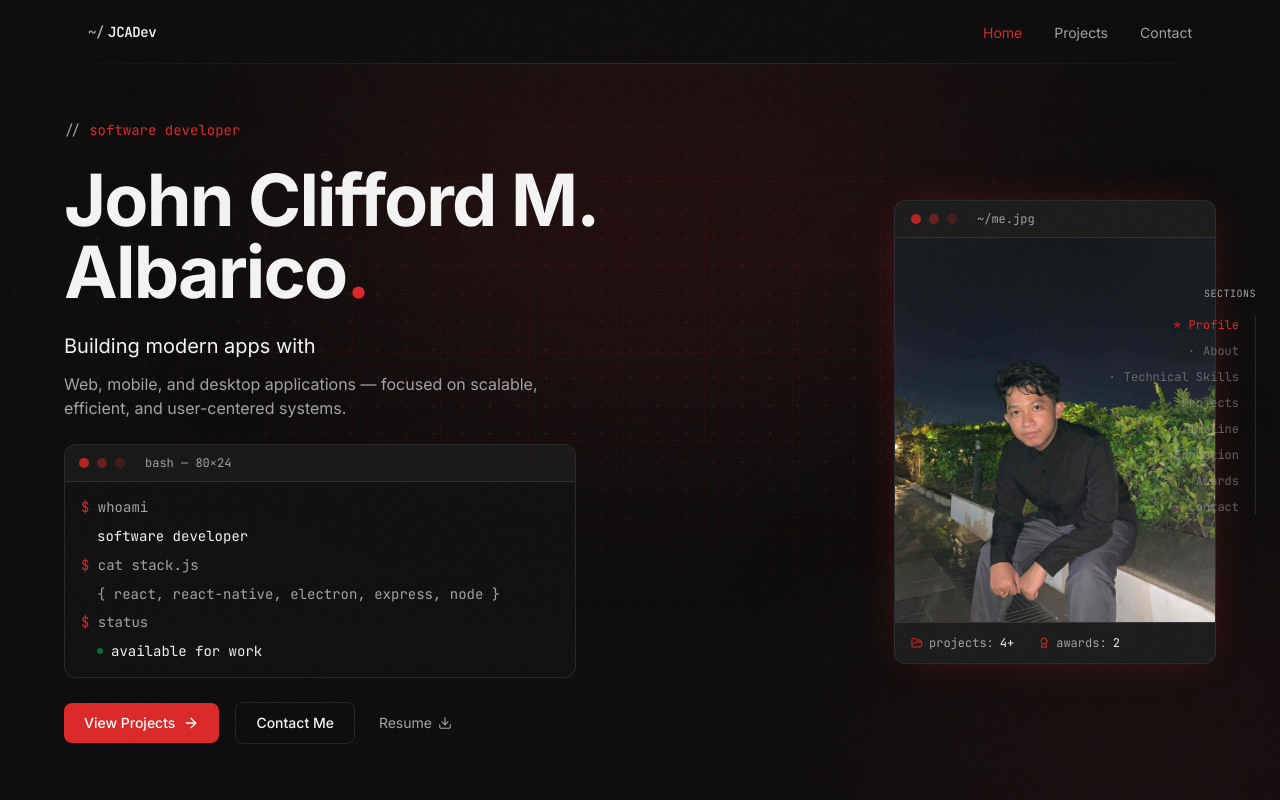
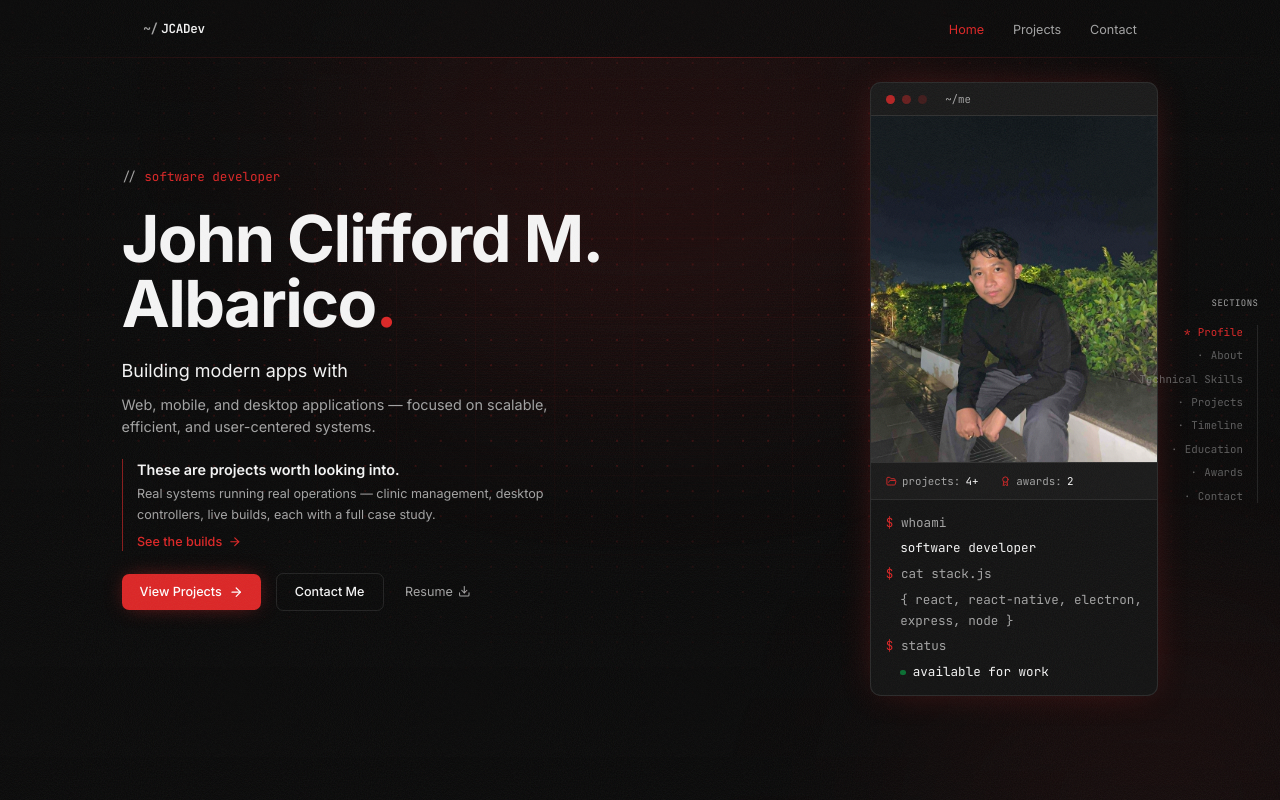
Before and after one commit to JohnCliffordAlbarico/Portfolio-V2, a React (Vite) app in the folder frontend/: page / in a window 1280 px wide. Shown: the top 800 px of the page. Built offline with nearby package versions, Linux system fonts and the light colour scheme.

Commit message:
new hero section

```diff
--- a/frontend/src/components/sections/Hero.jsx
+++ b/frontend/src/components/sections/Hero.jsx
@@ -46,14 +46,72 @@ export default function Hero() {
             </p>
           </div>
 
-          <div className="mx-auto w-full max-w-lg overflow-hidden rounded-xl border border-white/10 bg-surface/60 text-left font-mono text-sm md:mx-0">
-            <div className="flex items-center gap-2 border-b border-white/10 bg-white/[0.03] px-3.5 py-2.5">
+          <Link
+            to="/projects"
+            className="group mx-auto block w-full max-w-lg border-l-2 border-primary/60 pl-4 text-left transition-colors md:mx-0"
+          >
+            <p className="text-base font-semibold text-foreground transition-colors group-hover:text-primary">
+              These are projects worth looking into.
+            </p>
+            <p className="mt-1 text-sm leading-relaxed text-muted">
+              Real systems running real operations — clinic management,
+              desktop controllers, live builds, each with a full case study.
+            </p>
+            <span className="mt-2 inline-flex items-center gap-1.5 text-sm font-medium text-primary transition-colors group-hover:text-accent">
+              See the builds <ArrowRight size={15} className="transition-transform group-hover:translate-x-0.5" />
+            </span>
+          </Link>
+
+          <div className="flex flex-wrap items-center justify-center gap-4 md:justify-start">
+            <Link
+              to="/projects"
+              className="inline-flex items-center gap-2 rounded-lg bg-primary px-5 py-2.5 text-sm font-medium text-white shadow-[0_0_24px_-8px_rgba(220,38,38,0.8)] transition-all hover:-translate-y-px hover:bg-accent"
+            >
+              View Projects
+              <ArrowRight size={16} />
+            </Link>
+            <Link
+              to="/contact"
+              className="inline-flex items-center gap-2 rounded-lg border border-white/10 px-5 py-2.5 text-sm font-medium text-foreground transition-colors hover:border-primary/50 hover:text-primary"
+            >
+              Contact Me
+            </Link>
+            <a
+              href="/resume.pdf"
+              target="_blank"
+              rel="noopener noreferrer"
+              className="inline-flex items-center gap-1.5 px-2 py-2.5 text-sm text-muted transition-colors hover:text-foreground"
+            >
+              Resume
+              <Download size={14} />
+            </a>
+          </div>
+        </div>
+
+        <div className="w-72 shrink-0 sm:w-80">
+          <div className="overflow-hidden rounded-xl border border-white/10 bg-surface shadow-[0_0_40px_-12px_rgba(220,38,38,0.35)]">
+            <div className="flex items-center gap-2 border-b border-white/10 bg-white/[0.03] px-4 py-2.5">
               <span className="size-2.5 rounded-full bg-primary/80" />
               <span className="size-2.5 rounded-full bg-primary/40" />
               <span className="size-2.5 rounded-full bg-primary/20" />
-              <span className="ml-3 text-xs text-muted">bash — 80×24</span>
+              <span className="ml-3 font-mono text-xs text-muted">
+                ~/me
+              </span>
             </div>
-            <div className="space-y-1.5 px-4 py-3.5 leading-relaxed">
+            <img
+              src={profileImage}
+              alt="John Clifford M. Albarico"
+              className="h-80 w-full object-cover object-center sm:h-96"
+            />
+            <div className="flex gap-6 border-t border-white/10 bg-white/[0.03] px-4 py-3 font-mono text-xs text-muted">
+              {meta.map(({ icon: Icon, label, value }) => (
+                <span key={label} className="flex items-center gap-1.5">
+                  <Icon size={12} className="text-primary" />
+                  {label}:<span className="text-foreground">{value}</span>
+                </span>
+              ))}
+            </div>
+            <div className="space-y-1.5 border-t border-white/10 px-4 py-3.5 font-mono text-sm leading-relaxed">
               <p className="w-full">
                 <span className="text-primary">$</span>{' '}
                 <span className="text-muted">whoami</span>
@@ -78,55 +136,6 @@ export default function Hero() {
               </p>
             </div>
           </div>
-
-          <div className="flex flex-wrap items-center justify-center gap-4 md:justify-start">
-            <Link
-              to="/projects"
-              className="inline-flex items-center gap-2 rounded-lg bg-primary px-5 py-2.5 text-sm font-medium text-white transition-colors hover:bg-accent"
-            >
-              View Projects
-              <ArrowRight size={16} />
-            </Link>
-            <Link
-              to="/contact"
-              className="inline-flex items-center gap-2 rounded-lg border border-white/10 px-5 py-2.5 text-sm font-medium text-foreground transition-colors hover:border-primary/50 hover:text-primary"
-            >
-              Contact Me
-            </Link>
-            <a
-              href="/resume.pdf"
-              target="_blank"
-              rel="noopener noreferrer"
-              className="inline-flex items-center gap-1.5 px-2 py-2.5 text-sm text-muted transition-colors hover:text-foreground"
-            >
-              Resume
-              <Download size={14} />
-            </a>
-          </div>
-        </div>
-
-        <div className="shrink-0 overflow-hidden rounded-xl border border-white/10 bg-surface shadow-[0_0_40px_-12px_rgba(220,38,38,0.35)]">
-          <div className="flex items-center gap-2 border-b border-white/10 bg-white/[0.03] px-4 py-2.5">
-            <span className="size-2.5 rounded-full bg-primary/80" />
-            <span className="size-2.5 rounded-full bg-primary/40" />
-            <span className="size-2.5 rounded-full bg-primary/20" />
-            <span className="ml-3 font-mono text-xs text-muted">
-              ~/me.jpg
-            </span>
-          </div>
-          <img
-            src={profileImage}
-            alt="John Clifford M. Albarico"
-            className="h-80 w-72 object-cover object-center sm:h-96 sm:w-80"
-          />
-          <div className="flex gap-6 border-t border-white/10 bg-white/[0.03] px-4 py-3 font-mono text-xs text-muted">
-            {meta.map(({ icon: Icon, label, value }) => (
-              <span key={label} className="flex items-center gap-1.5">
-                <Icon size={12} className="text-primary" />
-                {label}:<span className="text-foreground">{value}</span>
-              </span>
-            ))}
-          </div>
         </div>
       </div>
     </section>
```
Also changed, not shown: frontend/src/styles/tailwind.css.
